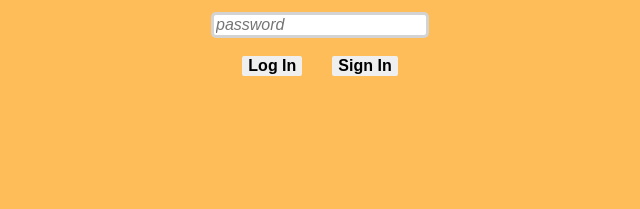
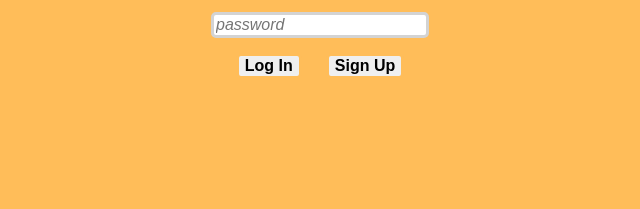
Before and after one commit to Electable/COMP2680_TRUBREW, a plain HTML site: page index.html in a window 1280 px wide. Shown: the part 496-705 px from the top of the page, 320-960 px from the left. Drawn offline with Linux system fonts and the light colour scheme.

Commit message:
Changed Sign In to Sign Up

```diff
--- a/index.html
+++ b/index.html
@@ -20,7 +20,7 @@
             <br>
 
             <button value="Log In">Log In</button>
-            <button value="Sign In">Sign In</button>
+            <button value="Sign In">Sign Up</u></button>
         </form>
 
         <footer>
```
